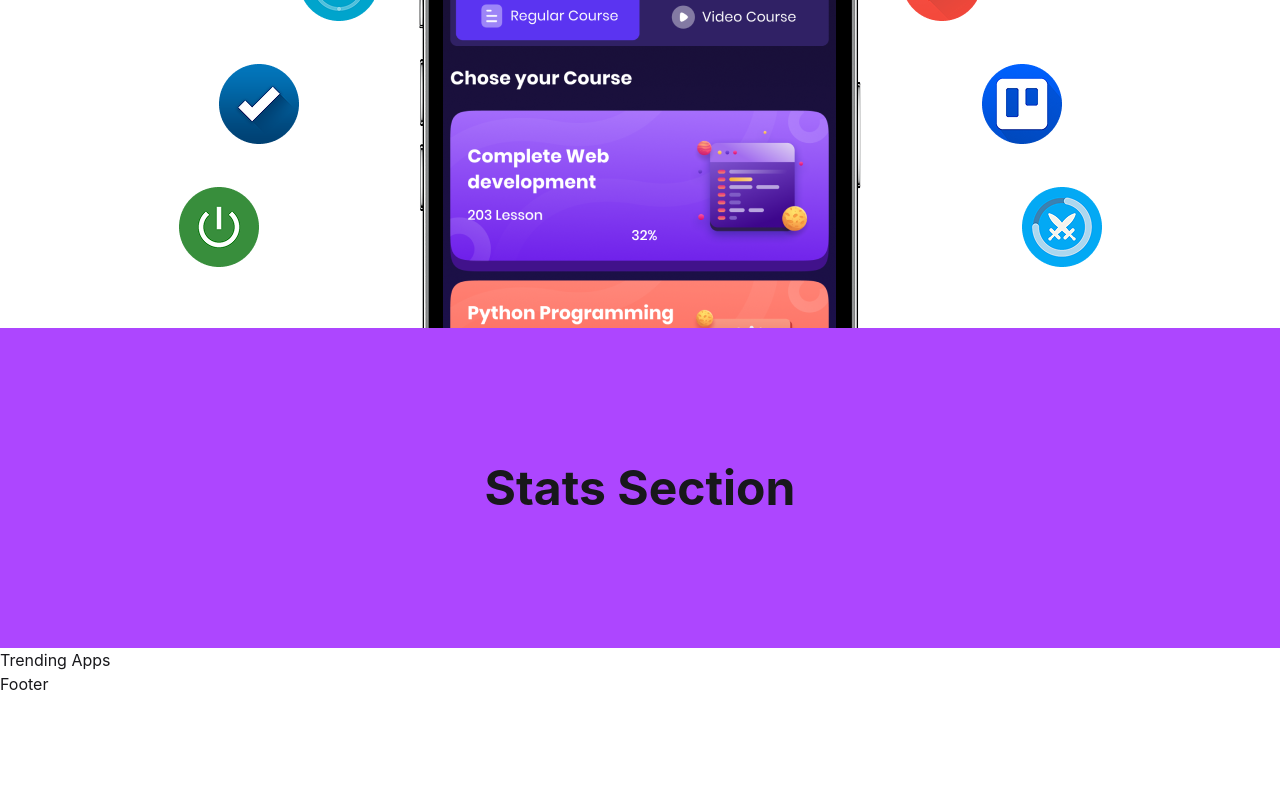
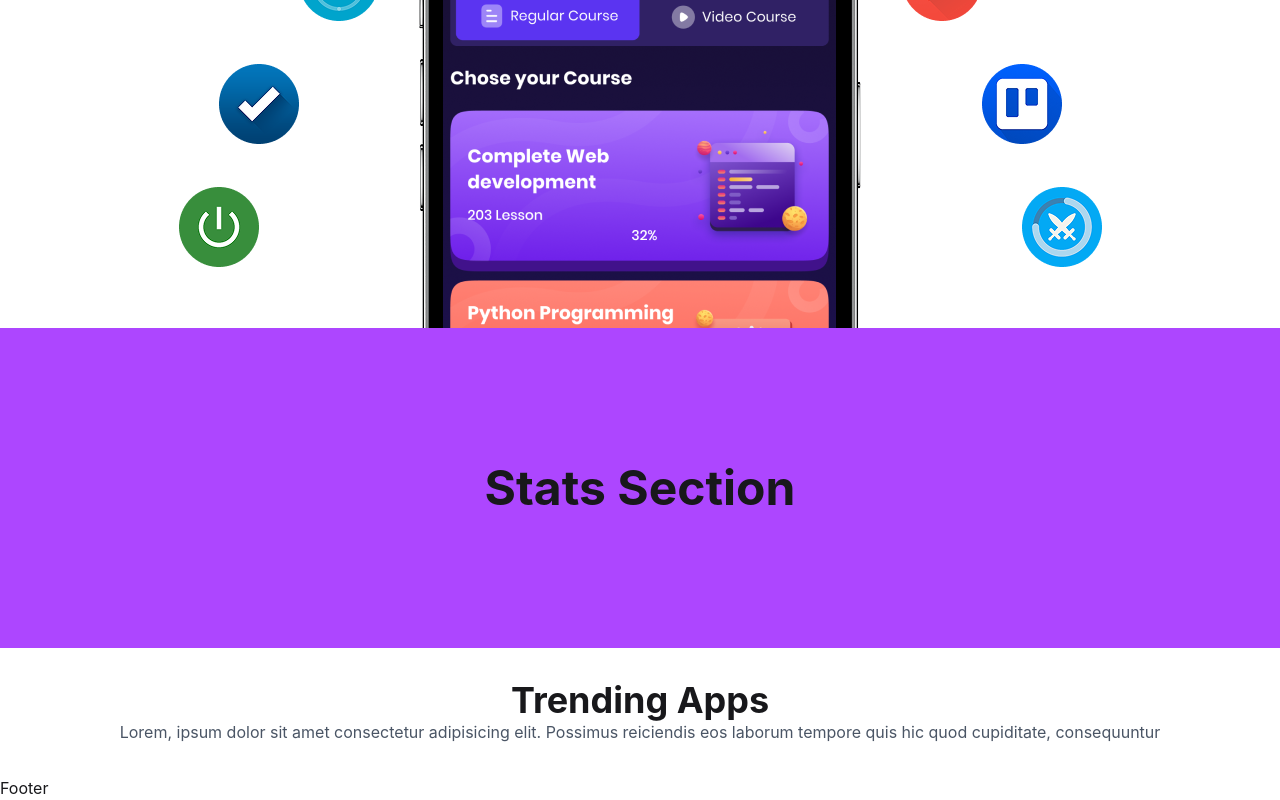
Before and after one commit to kouser-ahamed/ph-play-store, a React (Vite) app: page / in a window 1280 px wide. Shown: the part 544-1344 px from the top of the page. Before the commit the page ends 1240 px from the top, so only its background shows below. Built offline with nearby package versions, Linux system fonts and the light colour scheme.

Commit message:
Enhance TrendingApps component with descriptive content and improve Navbar item rendering with unique keys

```diff
--- a/src/components/homepage/TrendingApps.jsx
+++ b/src/components/homepage/TrendingApps.jsx
@@ -1,12 +1,25 @@
-import React from 'react';
+import React, { use } from "react";
+// import { useLoaderData } from "react-router";
+
+// const appsPromise = fetch("/data.json").then((res) => res.json());
 
 const TrendingApps = () => {
-    return (
-        <div>
-            Trending Apps
+//   const apps = use(appsPromise);
+//   console.log(apps);
 
-        </div>
-    );
+//   const data = useLoaderData();
+//   console.log("data from TrendingApps:", data);
+  return (
+    <div>
+      <div className="mt-8 mb-8 text-center">
+        <h2 className="font-bold text-4xl">Trending Apps</h2>
+        <p className=" text-gray-600">
+          Lorem, ipsum dolor sit amet consectetur adipisicing elit. Possimus
+          reiciendis eos laborum tempore quis hic quod cupiditate, consequuntur
+        </p>
+      </div>
+    </div>
+  );
 };
 
 export default TrendingApps;
--- a/src/components/pages/homepage/Homepage.jsx
+++ b/src/components/pages/homepage/Homepage.jsx
@@ -2,6 +2,7 @@ import React from 'react';
 import Banner from '../../homepage/Banner';
 import TrendingApps from '../../homepage/TrendingApps';
 import Stats from '../../homepage/Stats';
+
 
 const Homepage = () => {
     return (
--- a/src/components/shared/Navbar.jsx
+++ b/src/components/shared/Navbar.jsx
@@ -31,8 +31,8 @@ const Navbar = () => {
 
             {/* This is the new code, I have replaced the old code with this to make it more dynamic and reusable. */}
 
-            {navItems.map((item) => (
-              <MyNavLink to={item.path}>{item.text}</MyNavLink>
+            {navItems.map((item,ind) => (
+              <MyNavLink key={ind} to={item.path}>{item.text}</MyNavLink>
             ))}
 
             {/*
--- a/src/main.jsx
+++ b/src/main.jsx
@@ -16,11 +16,13 @@ const router = createBrowserRouter([
     children: [
       {
         index: true,
-        element: <Homepage> </Homepage>
+        element: <Homepage> </Homepage>,
+        loader: ()=> fetch('/data.json')
+
       },
       {
         path: "/apps",
-        element: <Apps> </Apps>
+        element: <Apps> </Apps>,
       },
       {
         path: "/installedApps",
```
